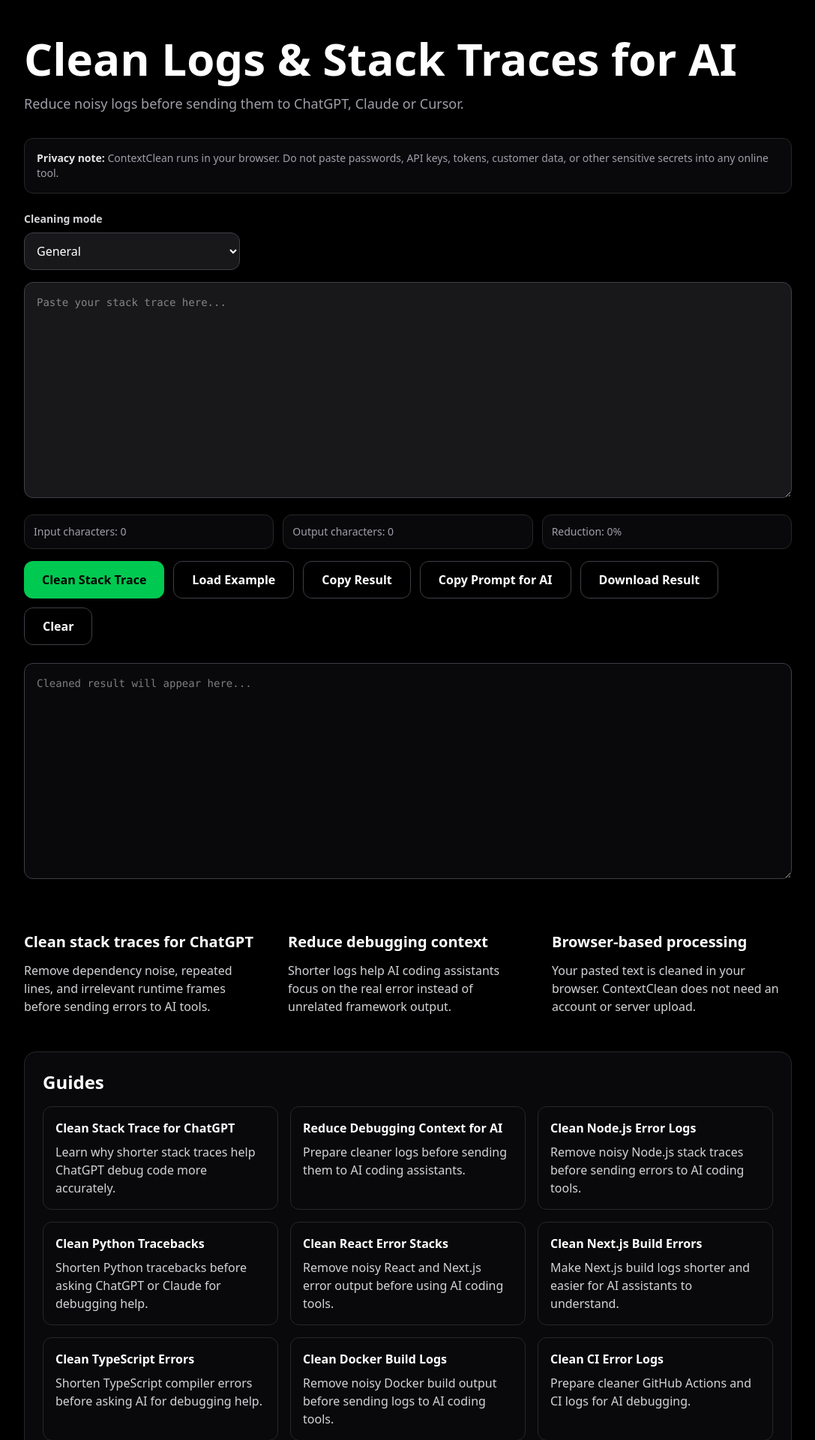
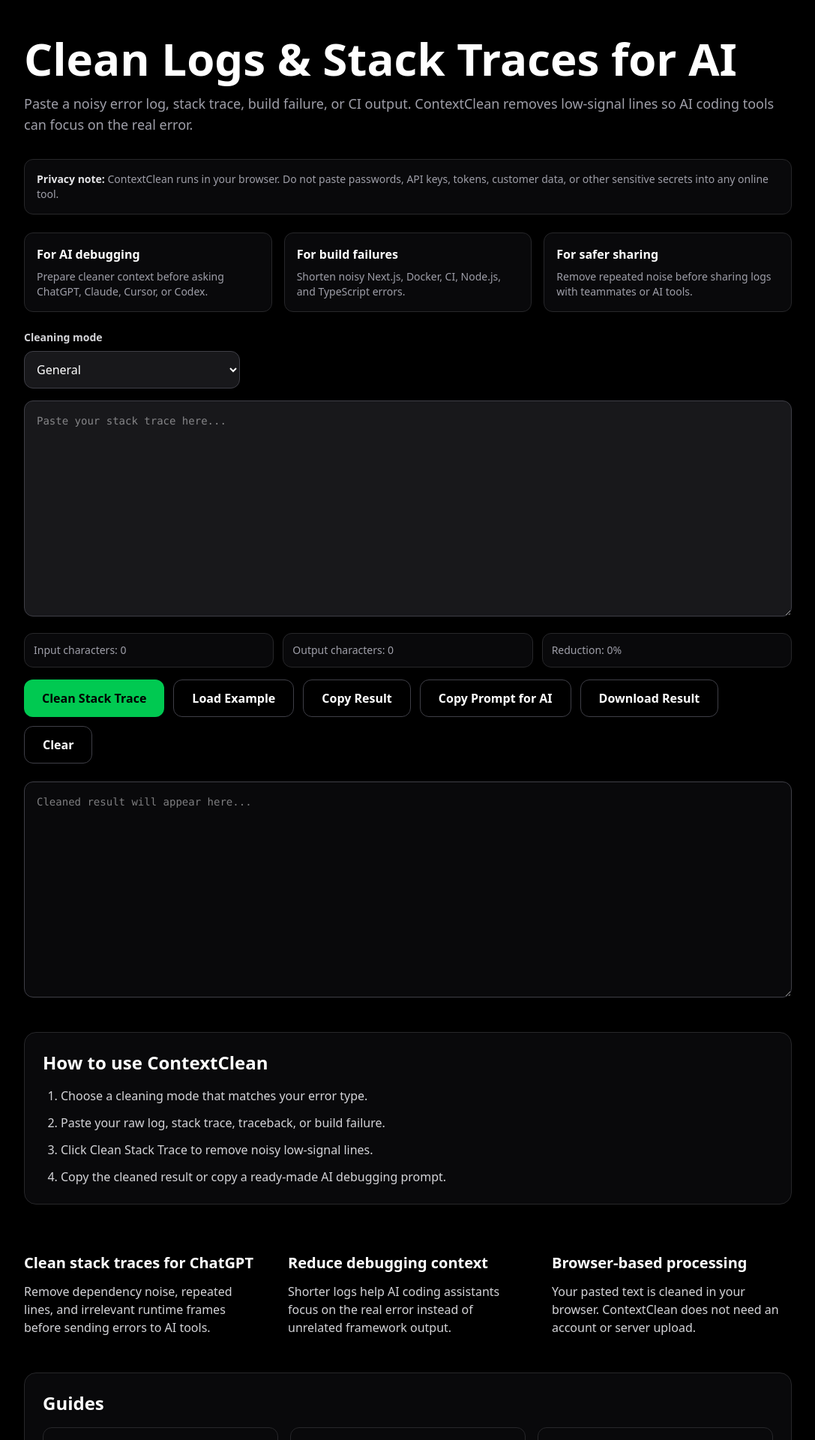
Before and after one commit to hyuchao25/contextclean, a Next.js app: page / in a window 1280 px wide. Shown: the top 1920 px of the page at 75% size, without its empty margins (96-1183 px from the left). Built offline with nearby package versions, Linux system fonts and the light colour scheme.

Commit message:
Improve homepage product clarity

```diff
--- a/src/app/page.tsx
+++ b/src/app/page.tsx
@@ -174,13 +174,37 @@ Cache restored successfully.`,
         </h1>
 
         <p className="mb-8 text-lg text-zinc-400">
-          Reduce noisy logs before sending them to ChatGPT, Claude or Cursor.
+          Paste a noisy error log, stack trace, build failure, or CI output.
+          ContextClean removes low-signal lines so AI coding tools can focus on
+          the real error.
         </p>
         <div className="mb-6 rounded-xl border border-zinc-800 bg-zinc-950 p-4 text-sm text-zinc-400">
           <strong className="text-zinc-200">Privacy note:</strong> ContextClean runs
           in your browser. Do not paste passwords, API keys, tokens, customer data,
           or other sensitive secrets into any online tool.
         </div>
+        <section className="mb-6 grid gap-4 md:grid-cols-3">
+          <div className="rounded-xl border border-zinc-800 bg-zinc-950 p-4">
+            <h2 className="mb-2 font-bold text-white">For AI debugging</h2>
+            <p className="text-sm text-zinc-400">
+              Prepare cleaner context before asking ChatGPT, Claude, Cursor, or Codex.
+            </p>
+          </div>
+
+          <div className="rounded-xl border border-zinc-800 bg-zinc-950 p-4">
+            <h2 className="mb-2 font-bold text-white">For build failures</h2>
+            <p className="text-sm text-zinc-400">
+              Shorten noisy Next.js, Docker, CI, Node.js, and TypeScript errors.
+            </p>
+          </div>
+
+          <div className="rounded-xl border border-zinc-800 bg-zinc-950 p-4">
+            <h2 className="mb-2 font-bold text-white">For safer sharing</h2>
+            <p className="text-sm text-zinc-400">
+              Remove repeated noise before sharing logs with teammates or AI tools.
+            </p>
+          </div>
+        </section>
         <div className="mb-4">
           <label className="mb-2 block text-sm font-bold text-zinc-300">
             Cleaning mode
@@ -273,6 +297,18 @@ Cache restored successfully.`,
             </p>
           </div>
         )}
+                <section className="mt-10 rounded-2xl border border-zinc-800 bg-zinc-950 p-6">
+          <h2 className="mb-4 text-2xl font-bold text-white">
+            How to use ContextClean
+          </h2>
+
+          <ol className="list-decimal space-y-3 pl-6 text-zinc-300">
+            <li>Choose a cleaning mode that matches your error type.</li>
+            <li>Paste your raw log, stack trace, traceback, or build failure.</li>
+            <li>Click Clean Stack Trace to remove noisy low-signal lines.</li>
+            <li>Copy the cleaned result or copy a ready-made AI debugging prompt.</li>
+          </ol>
+        </section>
                 <section className="mt-16 grid gap-8 text-zinc-300 md:grid-cols-3">
           <div>
             <h2 className="mb-3 text-xl font-bold text-white">
@@ -439,6 +475,15 @@ Cache restored successfully.`,
               </p>
             </div>
           </div>
+          <div>
+              <h3 className="mb-2 font-bold text-white">
+                Is ContextClean a replacement for debugging?
+              </h3>
+              <p>
+                No. It helps prepare cleaner debugging context for AI tools. You should
+                still review the original error and verify any suggested fix yourself.
+              </p>
+            </div>
         </section>
               <footer className="mt-12 border-t border-zinc-800 pt-6 text-sm text-zinc-500">
               <div className="flex flex-wrap gap-4">
```
